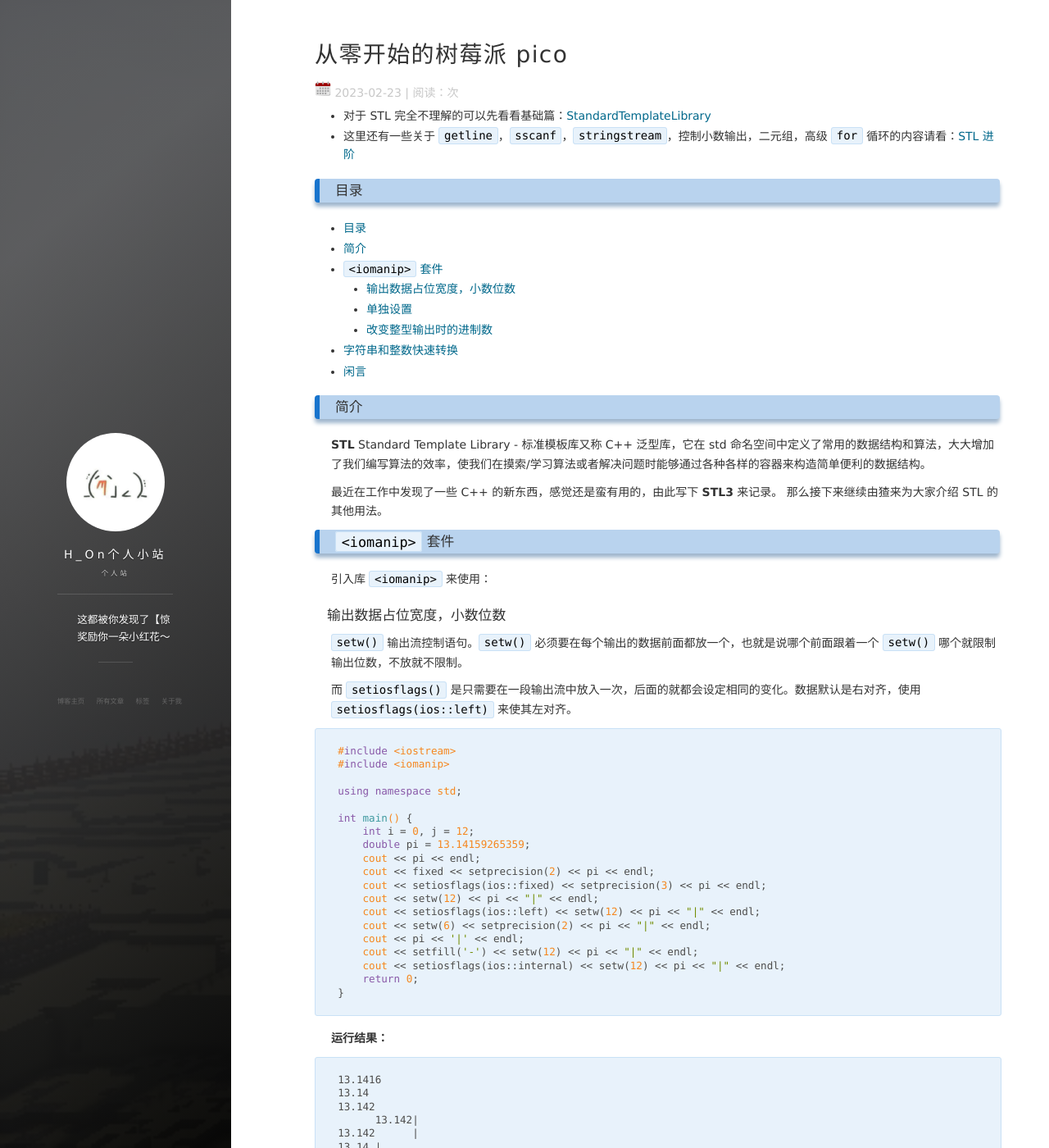
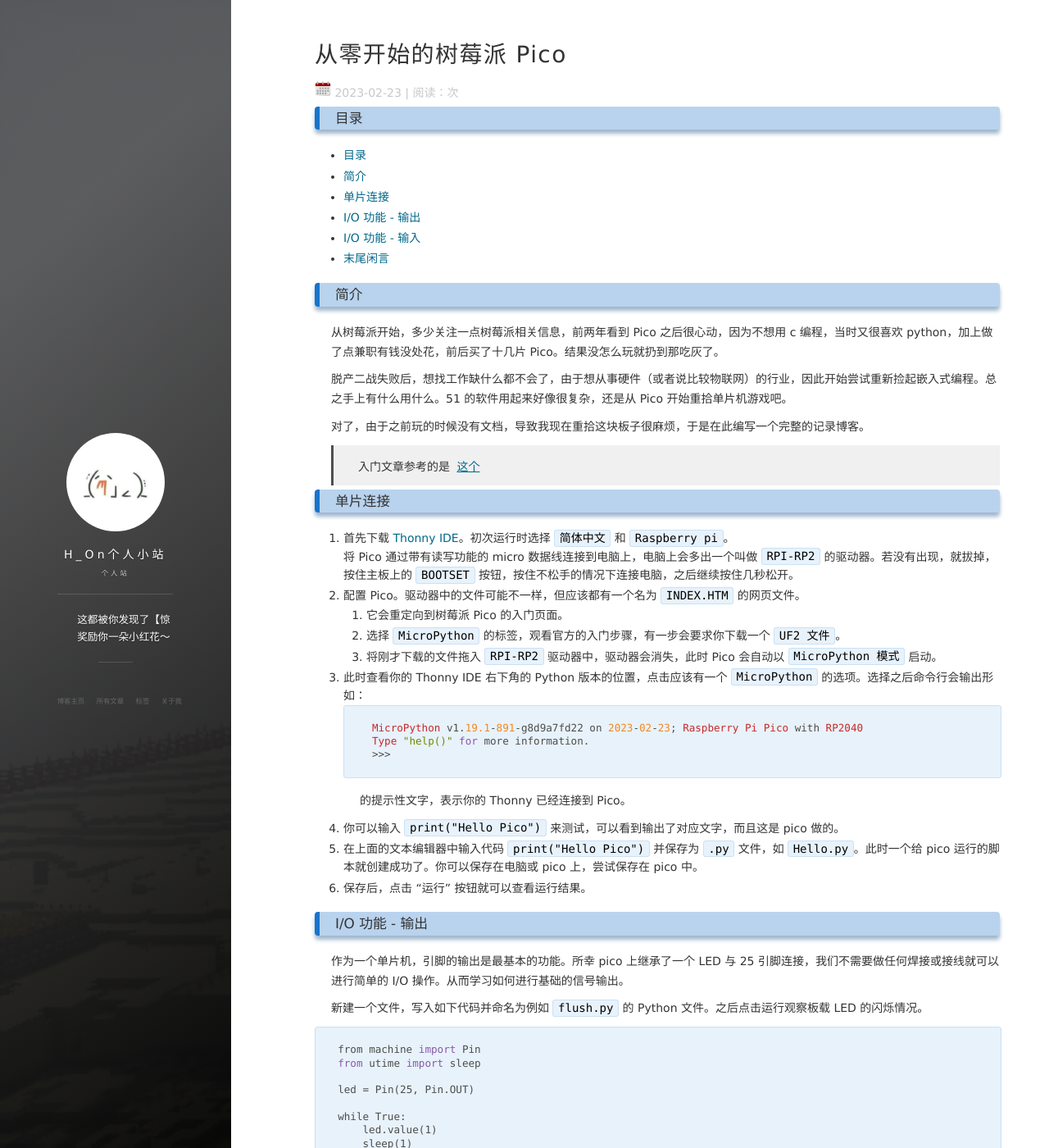
Before and after one commit to Hybrogen/Hybrogen.github.io, a Jekyll site: the page built from _posts/2023-02-23-pico1.md, in a window 1280 px wide and 1400 px high. Shown: the whole window at 82% size. Built offline with Jekyll 4.4.1, drawn with Linux system fonts in a browser that asks for light colours; nearby versions of some CDN libraries; comment, search, counter and statistics services are not loaded; some of the changed text lies outside the part shown.

Commit message:
有关最基础IO的内容，还未补充下一章的链接（在末尾闲言里）

````diff
--- a/_posts/2023-02-23-pico1.md
+++ b/_posts/2023-02-23-pico1.md
@@ -1,199 +1,110 @@
 ---
 layout: post
-title: 从零开始的树莓派 pico
+title: 从零开始的树莓派 Pico
 date: 2023-02-23
 author: H_On
 description: 记录重新捡起物联网技术的开始
 tag: 树莓派
 ---
 
-- 对于 STL 完全不理解的可以先看看基础篇：[StandardTemplateLibrary](https://hybrogen.github.io/2020/01/STL1/)
-- 这里还有一些关于 `getline`，`sscanf`，`stringstream`，控制小数输出，二元组，高级 `for` 循环的内容请看：[STL 进阶](https://hybrogen.github.io/2020/02/STL2/)
-
 ### 目录
 - [目录](#目录)
 - [简介](#简介)
-- [`<iomanip>` 套件](#iomanip-套件)
-  - [输出数据占位宽度，小数位数](#输出数据占位宽度小数位数)
-  - [单独设置](#单独设置)
-  - [改变整型输出时的进制数](#改变整型输出时的进制数)
-- [字符串和整数快速转换](#字符串和整数快速转换)
-- [闲言](#闲言)
+- [单片连接](#单片连接)
+- [I/O 功能 - 输出](#io-功能---输出)
+- [I/O 功能 - 输入](#io-功能---输入)
+- [末尾闲言](#末尾闲言)
 
 ### 简介
-**STL** Standard Template Library - 标准模板库又称 C++ 泛型库，它在 std 命名空间中定义了常用的数据结构和算法，大大增加了我们编写算法的效率，使我们在摸索/学习算法或者解决问题时能够通过各种各样的容器来构造简单便利的数据结构。
+从树莓派开始，多少关注一点树莓派相关信息，前两年看到 Pico 之后很心动，因为不想用 c 编程，当时又很喜欢 python，加上做了点兼职有钱没处花，前后买了十几片 Pico。结果没怎么玩就扔到那吃灰了。
 
-最近在工作中发现了一些 C++ 的新东西，感觉还是蛮有用的，由此写下 **STL3** 来记录。
-那么接下来继续由猹来为大家介绍 STL 的其他用法。
+脱产二战失败后，想找工作缺什么都不会了，由于想从事硬件（或者说比较物联网）的行业，因此开始尝试重新捡起嵌入式编程。总之手上有什么用什么。51 的软件用起来好像很复杂，还是从 Pico 开始重拾单片机游戏吧。
 
-### `<iomanip>` 套件
-引入库 `<iomanip>` 来使用：
+对了，由于之前玩的时候没有文档，导致我现在重拾这块板子很麻烦，于是在此编写一个完整的记录博客。
 
-#### 输出数据占位宽度，小数位数
-`setw()` 输出流控制语句。`setw()` 必须要在每个输出的数据前面都放一个，也就是说哪个前面跟着一个 `setw()` 哪个就限制输出位数，不放就不限制。
+> 入门文章参考的是 [这个](http://92maker.com/?p=1017)
 
-而 `setiosflags()` 是只需要在一段输出流中放入一次，后面的就都会设定相同的变化。数据默认是右对齐，使用 `setiosflags(ios::left)` 来使其左对齐。
+### 单片连接
+1. 首先下载 [Thonny IDE](https://thonny.org/)。初次运行时选择 `简体中文` 和 `Raspberry pi`。
+   <br>将 Pico 通过带有读写功能的 micro 数据线连接到电脑上，电脑上会多出一个叫做 `RPI-RP2` 的驱动器。若没有出现，就拔掉，按住主板上的 `BOOTSET` 按钮，按住不松手的情况下连接电脑，之后继续按住几秒松开。
+2. 配置 Pico。驱动器中的文件可能不一样，但应该都有一个名为 `INDEX.HTM` 的网页文件。
+   1. 它会重定向到树莓派 Pico 的入门页面。
+   2. 选择 `MicroPython` 的标签，观看官方的入门步骤，有一步会要求你下载一个 `UF2 文件`。
+   3. 将刚才下载的文件拖入 `RPI-RP2` 驱动器中，驱动器会消失，此时 Pico 会自动以 `MicroPython 模式` 启动。
+3. 此时查看你的 Thonny IDE 右下角的 Python 版本的位置，点击应该有一个 `MicroPython` 的选项。选择之后命令行会输出形如：
+    ```
+    MicroPython v1.19.1-891-g8d9a7fd22 on 2023-02-23; Raspberry Pi Pico with RP2040
+    Type "help()" for more information.
+    >>>
+    ```
+    的提示性文字，表示你的 Thonny 已经连接到 Pico。
+4. 你可以输入 `print("Hello Pico")` 来测试，可以看到输出了对应文字，而且这是 pico 做的。
+5. 在上面的文本编辑器中输入代码 `print("Hello Pico")` 并保存为 `.py` 文件，如 `Hello.py`。此时一个给 pico 运行的脚本就创建成功了。你可以保存在电脑或 pico 上，尝试保存在 pico 中。
+6. 保存后，点击 “运行” 按钮就可以查看运行结果。
 
-```c++
-#include <iostream>
-#include <iomanip>
+### I/O 功能 - 输出
+作为一个单片机，引脚的输出是最基本的功能。所幸 pico 上继承了一个 LED 与 25 引脚连接，我们不需要做任何焊接或接线就可以进行简单的 I/O 操作。从而学习如何进行基础的信号输出。
 
-using namespace std;
+新建一个文件，写入如下代码并命名为例如 `flush.py` 的 Python 文件。之后点击运行观察板载 LED 的闪烁情况。
+```py
+from machine import Pin
+from utime import sleep
 
-int main() {
-    int i = 0, j = 12;
-    double pi = 13.14159265359;
-    cout << pi << endl;
-    cout << fixed << setprecision(2) << pi << endl;
-    cout << setiosflags(ios::fixed) << setprecision(3) << pi << endl;
-    cout << setw(12) << pi << "|" << endl;
-    cout << setiosflags(ios::left) << setw(12) << pi << "|" << endl;
-    cout << setw(6) << setprecision(2) << pi << "|" << endl;
-    cout << pi << '|' << endl;
-    cout << setfill('-') << setw(12) << pi << "|" << endl;
-    cout << setiosflags(ios::internal) << setw(12) << pi << "|" << endl;
-    return 0;
-}
+led = Pin(25, Pin.OUT)
+
+while True:
+    led.value(1)
+    sleep(1)
+    led.value(0)
+    sleep(1)
+```
+可以看到：
+* 基础的 I/O 操作库 `machine` 中的 `Pin` 类为引脚控制类。
+* `utime` 库功能基本类似 `time` 库。
+* `led.value(bool)` 方法可以控制输出引脚输出的电平。
+* 常用的 `led.toggle()` 方法可以反转输出的电平信号，即 `高变低/低变高`。
+
+因此上面的代码可也写为：
+```py
+import machine
+import utime
+
+led = machine.Pin(25, machine.Pin.OUT)
+
+while True:
+    led.toggle()
+    utime.sleep(1)
 ```
 
-**运行结果：**
-```
-13.1416
-13.14
-13.142
-      13.142|
-13.142      |
-13.14 |
-13.14|
-13.14-------|
--------13.14|
+### I/O 功能 - 输入
+接下来进行按键的测试.
+
+可以看到，使用 `machine.Pin.IN` 来指定引脚的工作状态为输入。并且在第三个参数的位置指定下降沿触发还是上升沿触发。
+> 一定要说明第三个参数，如果不指明第三个参数，也就是不指明输入引脚的工作条件，那么判定会出一些位置的问题。
+> <br>你可以尝试把注释掉的代码取消注释，之后运行查看运行结果。
+```py
+from machine import Pin
+import utime
+
+button_D = Pin(15, Pin.IN, Pin.PULL_DOWN)
+button_U = Pin(16, Pin.IN, Pin.PULL_UP)
+# button = Pin(17, Pin.IN)
+
+while True:
+    if button_U.value() == 0:
+        print("UP")
+    if button_D.value() == 1:
+        print("DOWN")
+    # if button.value() == 1:
+    #     print("DEF DOWN")
+    # if button.value() == 0:
+    #     print("DEF UP")
+    utime.sleep(0.25)
 ```
 
-**总结：**
-- `fixed` 和 `setiosflags(ios::fixed)` 效果一样，且往后的输出流全部有效。
-- `setprecision()` 对输出浮点数的限制，设置后持续有效。
-- `setiosflags(ios::left)` 的效果往后全部有效。
-- `setw()` 只对后面的一个数据有效。
-- `setfill()` 配合 `setw()` 使用，设置填充空白处的字符，默认是空格，设置后保持有效。
+结合上一节的输出，你已经可以做到简单的按键控制或是传感器控制啦~
 
-#### 单独设置
-```cpp
-#include <iostream>
-#include <iomanip>
+### 末尾闲言
+可能是去年的实习写过教程，即使是这个网站里我给自己写的 “教程”，也不想一个章节的信息量过大，希望能点到为止，给学习者一个缓和的契机。
 
-using namespace std;
-
-int main() {
-    double a = 0.00001;
-    cout << a << endl;
-    cout.setf(ios::fixed,ios::floatfield);
-    cout << '|' << a << '|' << endl;
-    cout.precision(7);
-    cout << '|' << a << '|' << endl;
-    cout << setw(10) << '|' << a << '|' << endl;
-    cout << '|' << setw(10) << a << '|' << endl;
-    return 0;
-}
-```
-
-**运行结果：**
-```
-1e-05
-|0.000010|
-|0.0000100|
-         |0.0000100|
-| 0.0000100|
-```
-
-**总结：**
-- 使用 `cout.setf(ios::fixed,ios::floatfield)` 设置小数不试用科学计数法输出。
-- `cout.precision(7)` 与 `cout << setprecision(7)` 功能相同。
-- 可以把影响全局的输出流控制单独放在输出流前面。
-
-#### 改变整型输出时的进制数
-```cpp
-#include <iostream>
-#include <iomanip>
-
-using namespace std;
-
-int main() {
-    cout << setbase(16) << 23333 << endl;
-    cout << setbase(8) << 23333 << endl;
-    cout << setbase(2) << 23333 << endl;
-    cout << setbase(10) << 23333 << endl;
-    cout << setbase(6) << 23333 << endl;
-    cout << setbase(10) << 0xfe << endl;
-    cout << setbase(10) << 0b0010110 << endl;
-    return 0;
-}
-```
-
-**运行结果：**
-```
-5b25
-55445
-23333
-23333
-23333
-254
-22
-```
-
-**总结：**
-- 只能转 `8` 和 `16`，其他的进制数会原样输出。
-- `10` 进制可以转换其他进制。
-
-### 字符串和整数快速转换
-C++ 内置了一些字符串和基础变量之间的转换：
-
-**简单示例：**
-```cpp
-#include <iostream>
-
-using namespace std;
-
-int main() {
-    int i = -233;
-        string s = to_string(i);
-        int ii = stoi(s);
-        double d = -3.1415;
-        string sd = to_string(d);
-        double dd = stod(sd);
-        string ss = "33414";
-        int is = stoi(ss);
-        cout << i << ", ";
-        cout << s << ", ";
-        cout << ii << ", ";
-        cout << d << ", ";
-        cout << sd << ", ";
-        cout << dd << ", ";
-        cout << ss << ", ";
-        cout << is << ", ";
-    return 0;
-}
-```
-
-**运行结果：**
-```
--233, -233, -233, -3.1415, -3.141500, -3.1415, 33414, 33414,
-```
-
-**更多函数：**
-
-|函数名|作用|注意|
-|-|-|-|
-|to_string()|将基本类型的值转换为字符串|特殊地，`char` 类型的转换是转换成它的 `ASCII` 值，而不是字符。<br>`to_string('A') = "65"`|
-|stoi()|将字符串转换为 int 型|字符串转回整型注意不要超出整型范围。<br>识别的时候左到右，遇到非法符自动停止，非法符号即非数字和前置正负号，如：`100b345`，转换为 `100`，`-100-345` 转换为 `-100`，超出整型会抛出异常。|
-|stoi(s, 0, 2)|将只有 `0/1` 组成的字符串转换为二进制对应的整数|第一个参数为字符串，只能识别前导正负号和字符 `'0' or '1'`，超出整形范围会报错（31 位）<br>`stoi(const string& __str, size_t* __idx = 0, int __base = 10)`<br>后面两个参数内容固定，第二个参数不知道怎么修改，第三个就是进制数，支持 `2~36` 进制，这个范围之外的进制只会返回 `0`|
-|atoi()|和 `stoi()` 作用一样，区别是 `stoi()` 处理的是 `string` 类型，`atoi()` 处理的是 `const char*` 类型，而且超过整型范围不会抛出异常||
-|stol()|将字符串转为 `long` 类型||
-|stoll()|将字符串转为 `long long` 类型||
-|stof()|将字符串转为 `float` 类型||
-|stod()|将字符串转为 `double` 类型||
-|stold()|将字符串转为 `long double` 类型||
-
-### 闲言
-本篇介绍的一些函数和方法以及操作，不能说很难，只能说是记录了我最近新学到的而且感觉特别好用的一些操作，C++ 一定还有很多其他的方法，但是对于我们来说好不好用，是不是是真的很常用就不一定了，以后如果有新的进步猹还会更新的。（梅开二度）
-
-顺便有些东西到底算不算是 STL 的范畴呢，说实话我也不知道，只是真的好用，真的有用，我就一并介绍了，如果有错欢迎指正，期待与各位大佬交流交流。
+掌握了基础的输入输出之后，已经能解决大多数本科期间的课设了，可以说是实用性拉满。因此我想在这里中断一下，[下一章]() 再进行有关 `pi pico` 更高级应用的内容。
````
